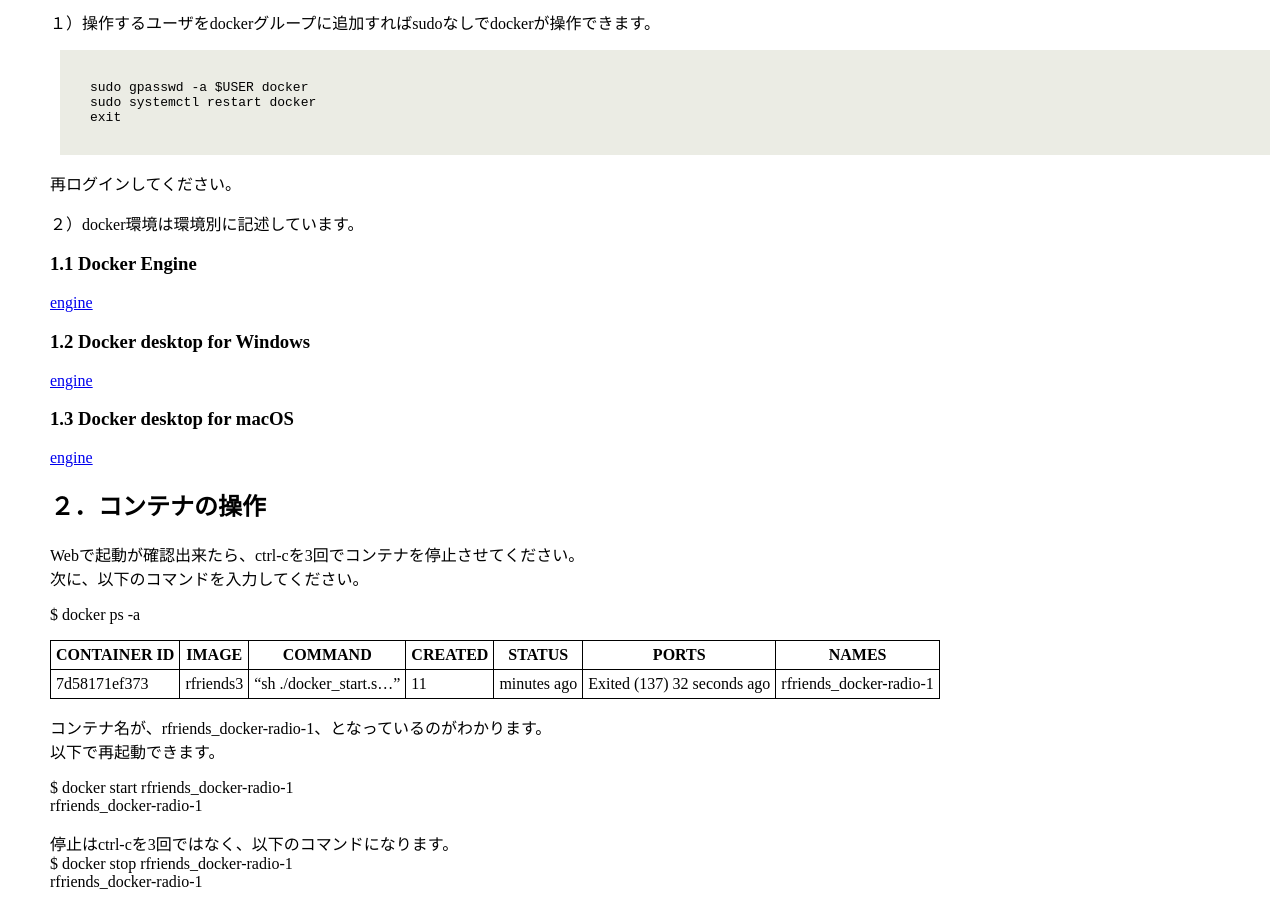
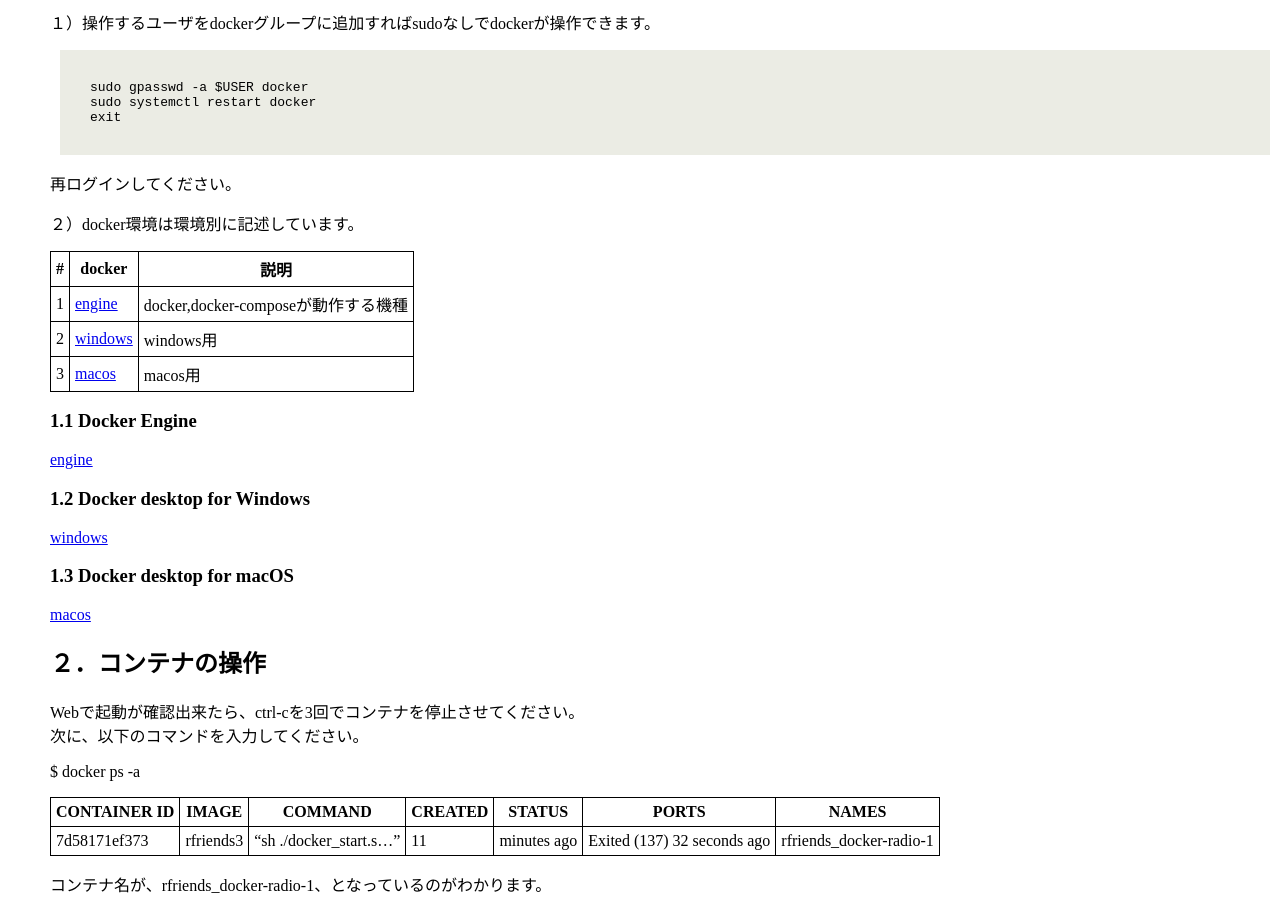
Before and after one commit to rfriends/rfriends, a Jekyll site: the page built from distro/docker.md, in a window 1280 px wide and 900 px high, scrolled down 524 px. Built offline with Jekyll 4.4.1, drawn with Linux system fonts in a browser that asks for light colours; our own code applies the rules of GitHub Pages for plain Markdown files; Markdown is read by kramdown in place of the engine named in the settings.

Commit message:
Update docker.md

```diff
--- a/distro/docker.md
+++ b/distro/docker.md
@@ -18,17 +18,24 @@ exit
 
 ２）docker環境は環境別に記述しています。
 
+|#|docker|説明|
+|---|---|---|
+|1|[engine](docker_engine.md)|docker,docker-composeが動作する機種|
+|2|[windows](docker_windows.md)|windows用|
+|3|[macos](docker_macos.md)|macos用|
+
+
 ### 1.1 Docker Engine
 
 [engine](docker_engine.md)
 
 ### 1.2 Docker desktop for Windows
 
-[engine](docker_windows.md)
+[windows](docker_windows.md)
 
 ### 1.3 Docker desktop for macOS
 
-[engine](docker_macos.md)
+[macos](docker_macos.md)
 
 
 ## ２．コンテナの操作
```
